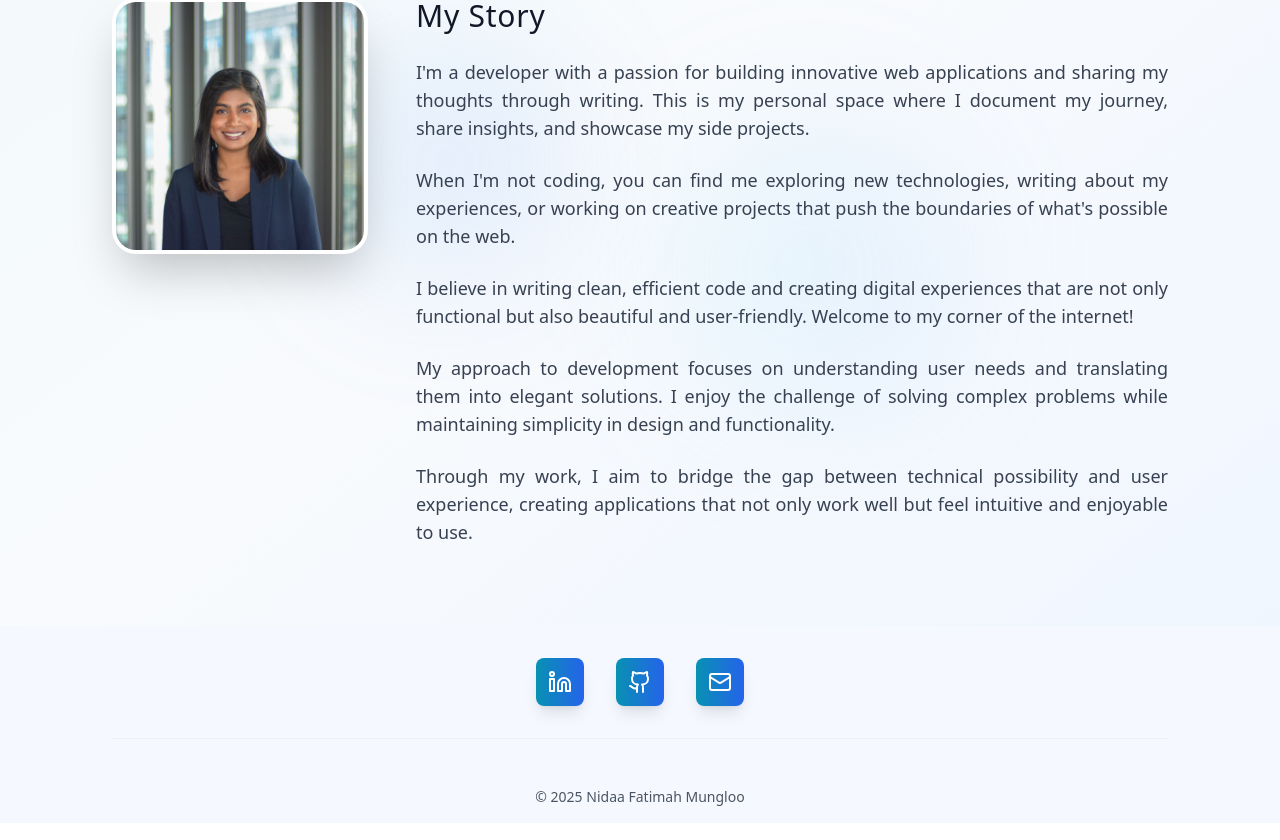
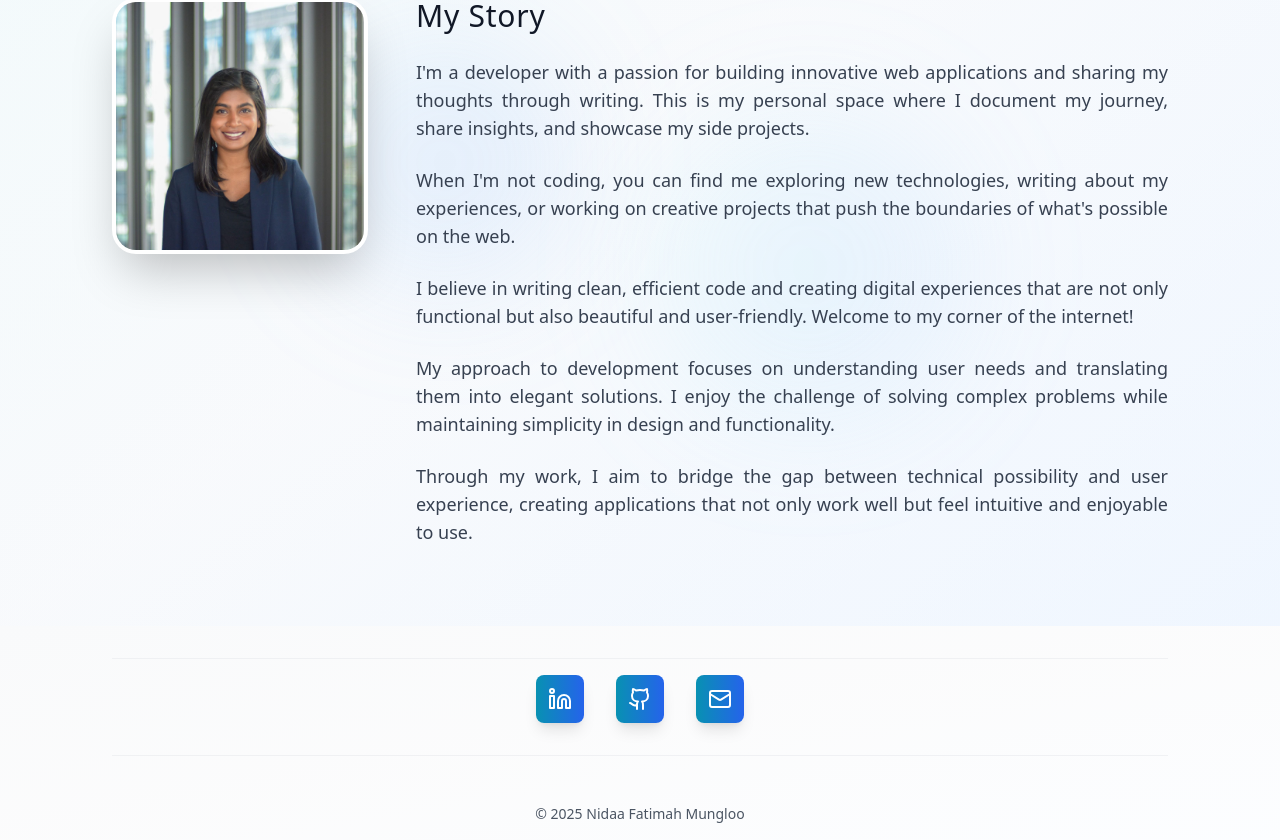
Before and after one commit to nida28/personal-site, a React (Vite) app: page /about in a window 1280 px wide. Shown: the part 392-1232 px from the top of the page. Built offline with nearby package versions, Linux system fonts and the light colour scheme.

Commit message:
Fix: Footer color and separator
Adjusted footer background color on About page and re-added the separator.

```diff
--- a/src/components/Footer.tsx
+++ b/src/components/Footer.tsx
@@ -12,13 +12,20 @@ const Footer = () => {
   return (
     <footer className={`${
       isAboutPage
-        ? 'bg-blue-50/60 dark:bg-blue-900/40'
+        ? 'bg-gradient-to-br from-gray-50 via-gray-100/30 to-blue-50/20 dark:from-slate-900 dark:via-slate-800 dark:to-slate-900'
         : isMainPage
         ? 'bg-gray-50 dark:bg-slate-800 border-t border-gray-200/50 dark:border-slate-700/50'
         : 'bg-white dark:bg-slate-900 border-t border-gray-200/50 dark:border-slate-700/50'
     }`}>
       <div className="max-w-6xl mx-auto px-6 sm:px-8 lg:px-12 relative z-10">
         <div className="flex flex-col items-center space-y-4 pt-8">
+          {/* Separator at top for About page */}
+          {isAboutPage && (
+            <div className="w-full">
+              <Separator className="bg-gray-200/50 dark:bg-slate-600/50" />
+            </div>
+          )}
+
           {/* Social media icons */}
           <div className="flex flex-col sm:flex-row items-center gap-8 pb-4">
             <a
```
